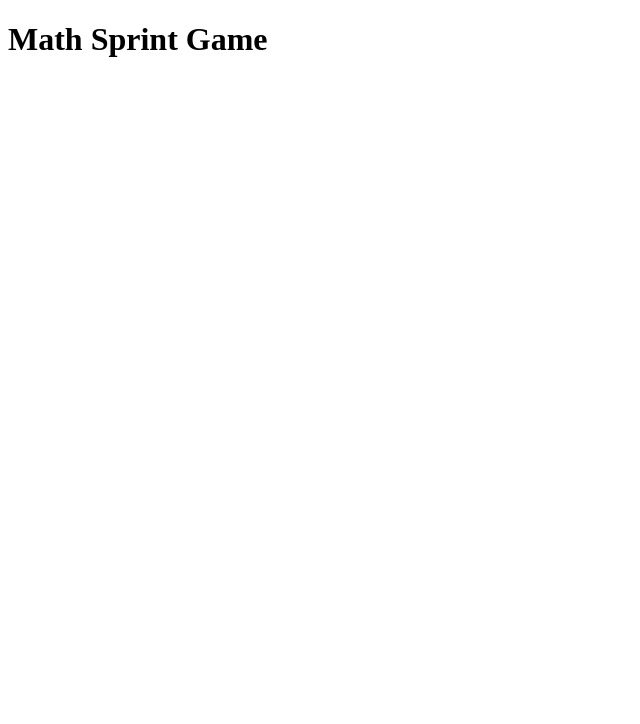
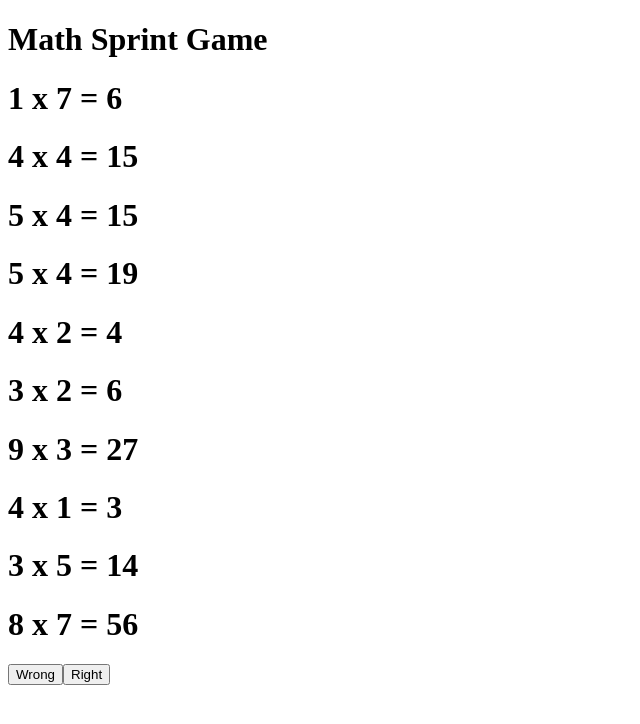
Before and after one commit to Shcoobz/advancedJS_math-sprint-game, a React (Vite) app: page /react_math-sprint-game/game in a window 1280 px wide. Before the commit this address had no page. Shown: the top 724 px of the page, without its empty margins (0-640 px from the left). Built offline with nearby package versions, Linux system fonts and the light colour scheme; the HTML template or start-up script is replaced by a standard one.

Commit message:
implemented game page

```diff
--- a/src/App.jsx
+++ b/src/App.jsx
@@ -2,6 +2,7 @@ import { BrowserRouter as Router, Route, Routes } from 'react-router-dom';
 import Header from './components/Header';
 import SplashPage from './components/pages/SplashPage';
 import CountdownPage from './components/pages/CountdownPage';
+import GamePage from './components/pages/GamePage';
 
 function App() {
   return (
@@ -11,6 +12,7 @@ function App() {
         <Routes>
           <Route path='/' element={<SplashPage />} />
           <Route path='/countdown' element={<CountdownPage />} />
+          <Route path='/game' element={<GamePage />} />
         </Routes>
       </div>
     </Router>
--- /dev/null
+++ b/src/components/pages/GamePage.jsx
@@ -0,0 +1,146 @@
+import { useState, useEffect, useRef } from 'react';
+import { useNavigate, useLocation } from 'react-router-dom';
+
+function GamePage() {
+  const [equationsArray, setEquationsArray] = useState([]);
+  const [playerGuessArray, setPlayerGuessArray] = useState([]);
+  const [timePlayed, setTimePlayed] = useState(0);
+  const [penaltyTime, setPenaltyTime] = useState(0);
+  const navigate = useNavigate();
+  const location = useLocation();
+  const questionAmount = location.state?.questionAmount || 10;
+  const itemContainerRef = useRef(null);
+
+  useEffect(() => {
+    const timer = setInterval(() => {
+      setTimePlayed((prevTime) => prevTime + 0.1);
+    }, 100);
+
+    return () => clearInterval(timer);
+  }, []);
+
+  useEffect(() => {
+    if (questionAmount && equationsArray.length === 0) {
+      populateEquations(questionAmount);
+    }
+  }, [questionAmount]);
+
+  useEffect(() => {
+    if (playerGuessArray.length === questionAmount) {
+      const finalTime = timePlayed + penaltyTime;
+      navigate('/score', {
+        state: {
+          timePlayed,
+          penaltyTime,
+          finalTime,
+          questionAmount,
+        },
+      });
+    }
+  }, [playerGuessArray, questionAmount, timePlayed, penaltyTime, navigate]);
+
+  function generateCorrectEquations(correctEquations) {
+    const tempEquations = [];
+
+    for (let i = 0; i < correctEquations; i++) {
+      const firstNumber = Math.floor(Math.random() * 10);
+      const secondNumber = Math.floor(Math.random() * 10);
+      const equationValue = firstNumber * secondNumber;
+      const equation = `${firstNumber} x ${secondNumber} = ${equationValue}`;
+
+      tempEquations.push({ value: equation, evaluated: 'true' });
+    }
+
+    return tempEquations;
+  }
+
+  function generateIncorrectEquations(wrongEquations) {
+    const tempEquations = [];
+
+    for (let i = 0; i < wrongEquations; i++) {
+      const firstNumber = Math.floor(Math.random() * 10);
+      const secondNumber = Math.floor(Math.random() * 10);
+      const equationValue = firstNumber * secondNumber;
+      const wrongOptions = [
+        `${firstNumber} x ${secondNumber + 1} = ${equationValue}`,
+        `${firstNumber} x ${secondNumber} = ${equationValue - 1}`,
+        `${firstNumber + 1} x ${secondNumber} = ${equationValue}`,
+      ];
+
+      const wrongEquation = wrongOptions[Math.floor(Math.random() * 3)];
+
+      tempEquations.push({ value: wrongEquation, evaluated: 'false' });
+    }
+    return tempEquations;
+  }
+
+  function shuffle(array) {
+    for (let i = array.length - 1; i > 0; i--) {
+      const j = Math.floor(Math.random() * (i + 1));
+      [array[i], array[j]] = [array[j], array[i]];
+    }
+  }
+
+  function populateEquations(questionAmount) {
+    let tempEquations = [];
+    let correctEquations = Math.floor(Math.random() * (questionAmount + 1));
+    let wrongEquations = questionAmount - correctEquations;
+
+    const correctEquationsArray = generateCorrectEquations(correctEquations);
+    const wrongEquationsArray = generateIncorrectEquations(wrongEquations);
+
+    tempEquations = [...correctEquationsArray, ...wrongEquationsArray];
+
+    shuffle(tempEquations);
+    setEquationsArray(tempEquations);
+  }
+
+  function handleSelect(guessedTrue) {
+    setPlayerGuessArray((prevGuesses) => [
+      ...prevGuesses,
+      guessedTrue ? 'true' : 'false',
+    ]);
+    if (!guessedTrue) {
+      setPenaltyTime((prevPenalty) => prevPenalty + 0.5);
+    }
+    setTimeout(() => {
+      scrollToNextEquation();
+    }, 500);
+  }
+
+  function scrollToNextEquation() {
+    if (itemContainerRef.current) {
+      const itemHeight = 80;
+      const scrollPosition = (playerGuessArray.length + 1) * itemHeight;
+      itemContainerRef.current.scrollTo({
+        top: scrollPosition,
+        behavior: 'smooth',
+      });
+    }
+  }
+
+  return (
+    <div className='card game-page'>
+      <div className='item-container' ref={itemContainerRef}>
+        <div className='height-240'></div>
+        <div className='selected-item'></div>
+        {equationsArray.map((equation, index) => (
+          <div key={index} className='item'>
+            <h1>{equation.value}</h1>
+          </div>
+        ))}
+        <div className='height-500'></div>
+      </div>
+      <div className='item-footer'>
+        <button className='wrong' onClick={() => handleSelect(false)}>
+          Wrong
+        </button>
+        <button className='right' onClick={() => handleSelect(true)}>
+          Right
+        </button>
+      </div>
+    </div>
+  );
+}
+
+export default GamePage;
```
